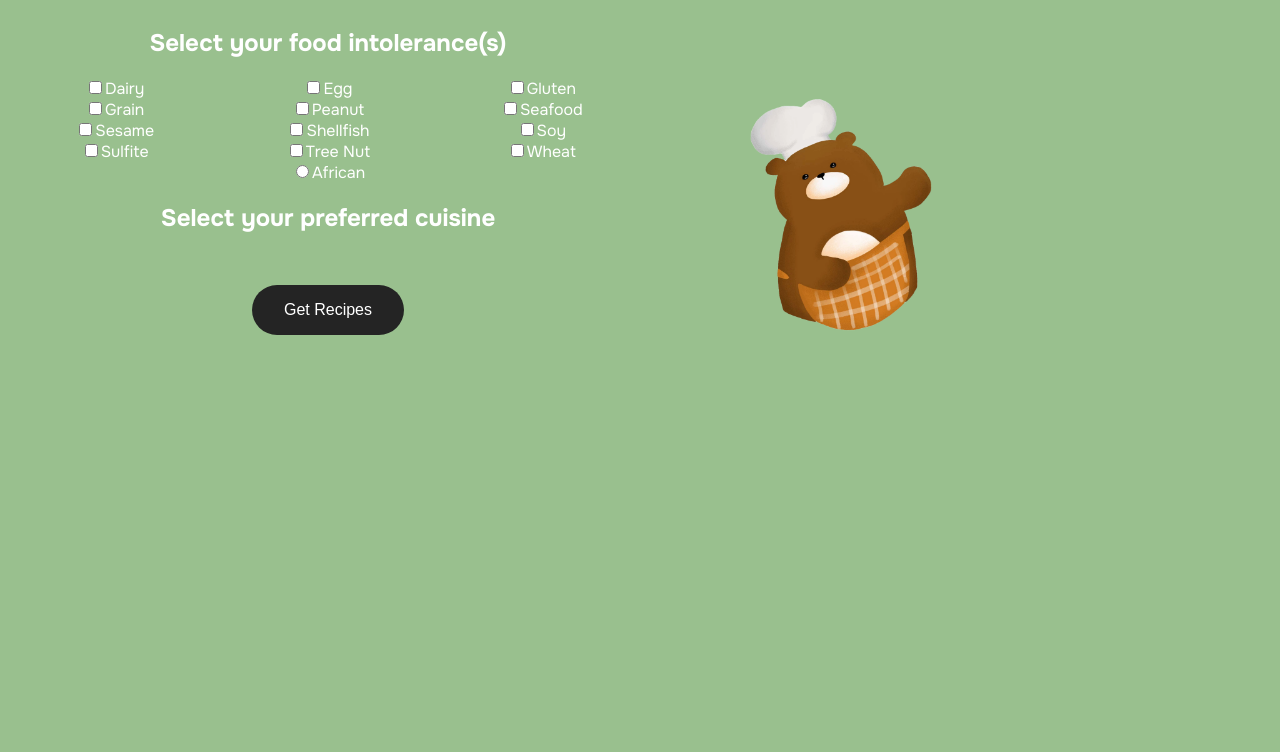
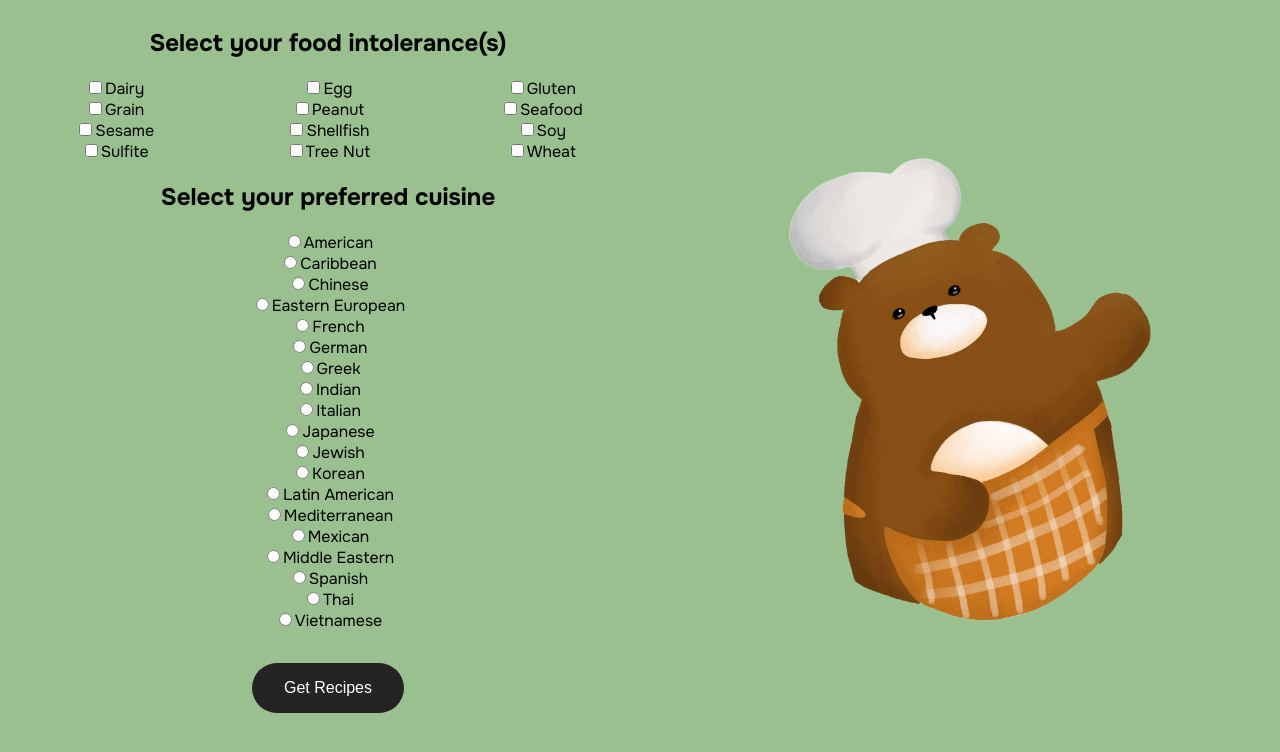
Before and after one commit to steph-xue/Cuisinable, a React (Vite) app: page / in a window 1280 px wide. Both pictures are taken after a click on the button "Get Started". Shown: the top 752 px of the page. Built offline with nearby package versions, Linux system fonts and the light colour scheme.

Commit message:
update selector

```diff
--- a/package.json
+++ b/package.json
@@ -10,8 +10,8 @@
   },
   "dependencies": {
     "express": "^4.18.2",
+    "react": "^18.2.0",
     "react-dom": "^18.2.0",
-    "react": "^18.2.0",
     "vite-express": "*"
   },
   "devDependencies": {
@@ -19,6 +19,7 @@
     "@types/react-dom": "^18.0.10",
     "@vitejs/plugin-react": "^4.2.0",
     "nodemon": "^3.0.1",
+    "sass-embedded": "^1.80.6",
     "vite": "^5.0.2"
   }
 }
--- a/src/client/App.jsx
+++ b/src/client/App.jsx
@@ -1,6 +1,6 @@
 import { useState } from "react";
 import reactLogo from "./assets/react.svg";
-import "./App.css";
+import "./App.scss";
 import Landing from "./components/Landing";
 import Selector from "./components/Selector";
 import Meals from "./components/Meals";
--- a/src/client/App.css
+++ b/src/client/App.scss
@@ -1,9 +1,10 @@
+
+
 body {
   background-color: #99C08E;
-  color: white;
+  color: black;
   font-family: "Onest", sans-serif;
   font-optical-sizing: auto;
-  font-weight: <weight>;
   font-style: normal;
   text-align: center;
   width: 100%;
@@ -61,14 +62,23 @@ body {
   height: 100vh;
 }
 
+.selector-intolerances {
+  color: black
+}
+
+.selector-cuisines {
+  color: black
+}
+
 .selector-intolerances-form {
-  color: white;
   display: grid;
   grid-template-columns: 1fr 1fr 1fr;
 }
 
 .selector-bear {
-  width: 20em;
-  height: 20em;
-  margin: 2em;
+  padding-top: 2em;
 }
+
+.selector-bear-image {
+  width: 40em;
+}
--- a/src/client/components/Selector.jsx
+++ b/src/client/components/Selector.jsx
@@ -55,20 +55,98 @@ function Selector() {
                         <label htmlFor="wheat">Wheat</label>
                     </div>
                 </form>
+                <h2 className="selector-cuisines">Select your preferred cuisine</h2>
                 <form className="selector-cuisines-form">
-                    <div>
-                        <input type="radio" id="african" name="african" value="african" />
-                        <label htmlFor="african">African</label>
+                    <div class="radio-box">
+                        <div>
+                            <input type="radio" className="btn-check" id="american" name="cuisine-answer" value="american" />
+                            <label className="btn btn-secondary" htmlFor="american">American</label>
+                        </div>
+                        <div>
+                            <input type="radio" id="caribbean" name="cuisine-answer" value="caribbean" />
+                            <label htmlFor="caribbean">Caribbean</label>
+                        </div>
+                        <div>
+                            <input type="radio" id="chinese" name="cuisine-answer" value="chinese" />
+                            <label htmlFor="chinese">Chinese</label>
+                        </div>
+                        <div>
+                            <input type="radio" id="eastern-european" name="cuisine-answer" value="eastern-european" />
+                            <label htmlFor="eastern-european">Eastern European</label>
+                        </div>
+                        <div>
+                            <input type="radio" id="french" name="cuisine-answer" value="french" />
+                            <label htmlFor="french">French</label>
+                        </div>
+                        <div>
+                            <input type="radio" id="german" name="cuisine-answer" value="german" />
+                            <label htmlFor="german">German</label>
+                        </div>
+                        <div>
+                            <input type="radio" id="greek" name="cuisine-answer" value="greek" />
+                            <label htmlFor="greek">Greek</label>
+                        </div>
+                        <div>
+                            <input type="radio" id="indian" name="cuisine-answer" value="indian" />
+                            <label htmlFor="indian">Indian</label>
+                        </div>
+                        <div>
+                            <input type="radio" id="italian" name="cuisine-answer" value="italian" />
+                            <label htmlFor="italian">Italian</label>
+                        </div>
+                        <div>
+                            <input type="radio" id="japanese" name="cuisine-answer" value="japanese" />
+                            <label htmlFor="japanese">Japanese</label>
+                        </div>
+                        <div>
+                            <input type="radio" id="jewish" name="cuisine-answer" value="jewish" />
+                            <label htmlFor="jewish">Jewish</label>
+                        </div>
+                        <div>
+                            <input type="radio" id="korean" name="cuisine-answer" value="korean" />
+                            <label htmlFor="korean">Korean</label>
+                        </div>
+                        <div>
+                            <input type="radio" id="latin-american" name="cuisine-answer" value="latin-american" />
+                            <label htmlFor="latin-american">Latin American</label>
+                        </div>
+                        <div>
+                            <input type="radio" id="mediterranean" name="cuisine-answer" value="mediterranean" />
+                            <label htmlFor="mediterranean">Mediterranean</label>
+                        </div>
+                        <div>
+                            <input type="radio" id="mexican" name="cuisine-answer" value="mexican" />
+                            <label htmlFor="mexican">Mexican</label>
+                        </div>
+                        <div>
+                            <input type="radio" id="middle-eastern" name="cuisine-answer" value="middle-eastern" />
+                            <label htmlFor="middle-eastern">Middle Eastern</label>
+                        </div>
+                        <div>
+                            <input type="radio" id="spanish" name="cuisine-answer" value="spanish" />
+                            <label htmlFor="african">Spanish</label>
+                        </div>
+                        <div>
+                            <input type="radio" id="thai" name="cuisine-answer" value="thai" />
+                            <label htmlFor="thai">Thai</label>
+                        </div>
+                        <div>
+                            <input type="radio" id="vietnamese" name="cuisine-answer" value="vietnamese" />
+                            <label htmlFor="vietnamese">Vietnamese</label>
+                        </div>
                     </div>
                 </form>
-            <h2 className="selector-intolerances">Select your preferred cuisine</h2>
             <button className="button">Get Recipes</button>
         </div>
         <div className="selector-bear">
-            <img className="bear" src="/images/bear-chef.png" alt="bear chef" />
+            <img className="selector-bear-image" src="/images/bear-chef.png" alt="bear chef" />
         </div>
+
     </div>
   );
 }
 
+
+
+
 export default Selector;
```
Also changed, not shown: 1 other file (tests, documents, lock files or other folders).
